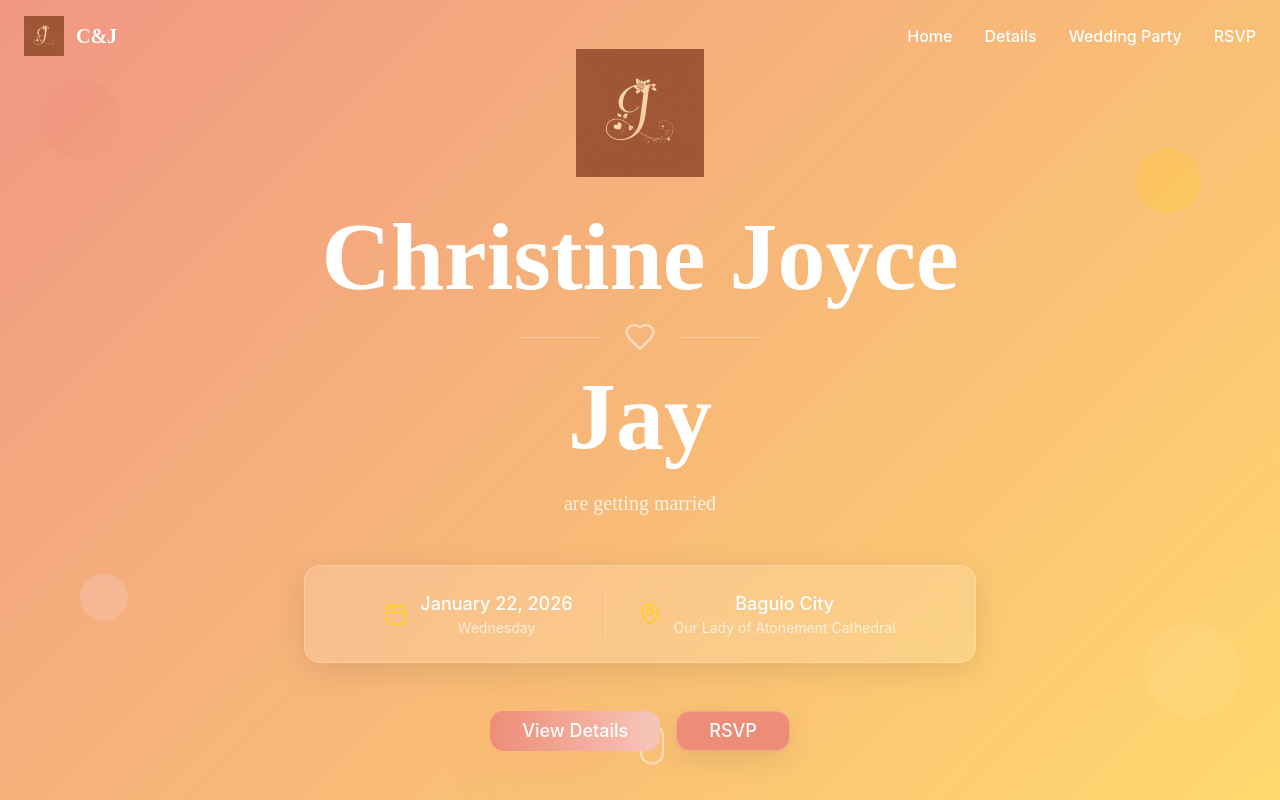
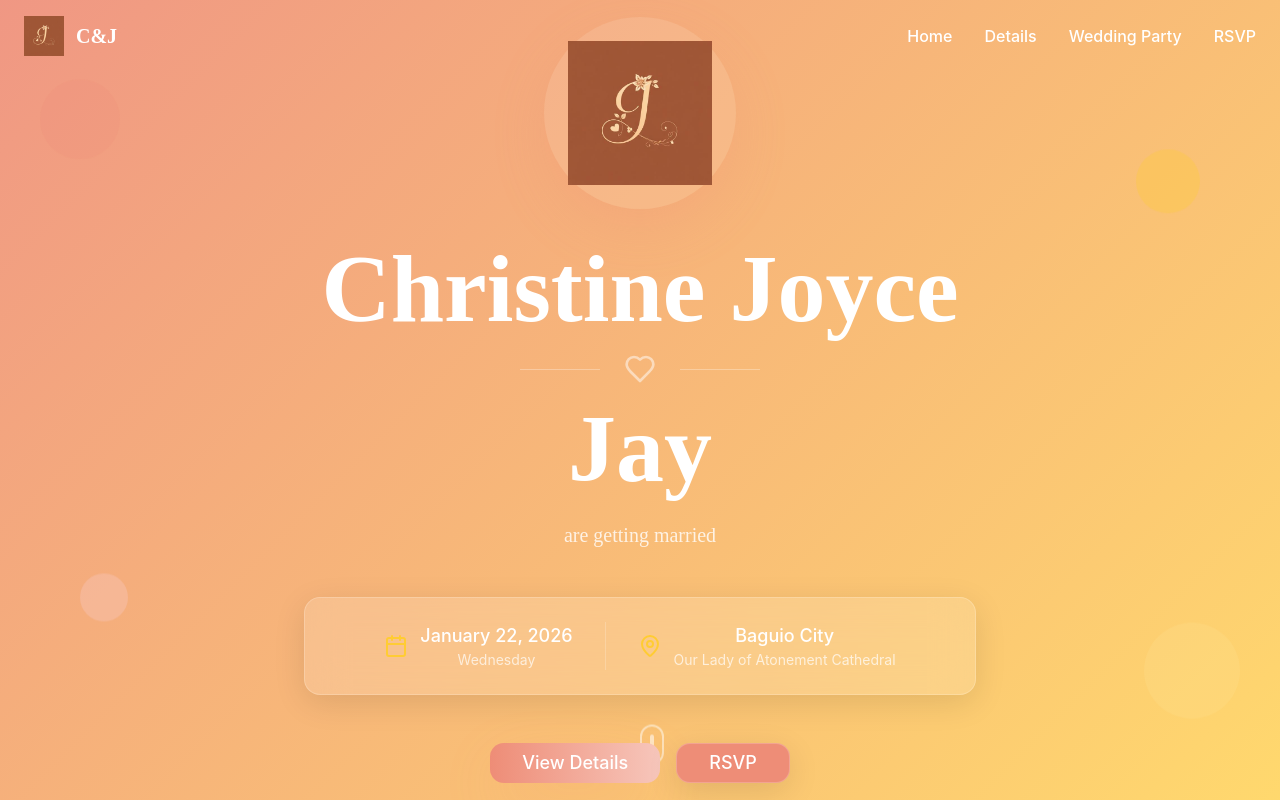
Before and after one commit to JayPasiliao/rose-gold-romance, a React (Vite) app: page / in a window 1280 px wide. Shown: the top 800 px of the page. Built offline with nearby package versions, Linux system fonts and the light colour scheme.

Commit message:
Refactor logo styling
Update logo size, background shape, and transparency with shadow effects.

```diff
--- a/src/components/Hero.tsx
+++ b/src/components/Hero.tsx
@@ -30,11 +30,13 @@ const Hero = () => {
         <div className={`transition-all duration-1000 ${isVisible ? 'opacity-100 translate-y-0' : 'opacity-0 translate-y-10'}`}>
           {/* Logo */}
           <div className="mb-8 animate-fade-in-up">
-            <img
-              src={weddingLogo}
-              alt="C&J Wedding Logo"
-              className="w-32 h-32 mx-auto mb-6 hover-glow transition-all duration-300"
-            />
+            <div className="w-48 h-48 mx-auto mb-6 rounded-full bg-white/10 backdrop-blur-sm shadow-elegant hover-glow transition-all duration-300 flex items-center justify-center">
+              <img
+                src={weddingLogo}
+                alt="C&J Wedding Logo"
+                className="w-36 h-36 object-contain"
+              />
+            </div>
           </div>
 
           {/* Names */}
```
